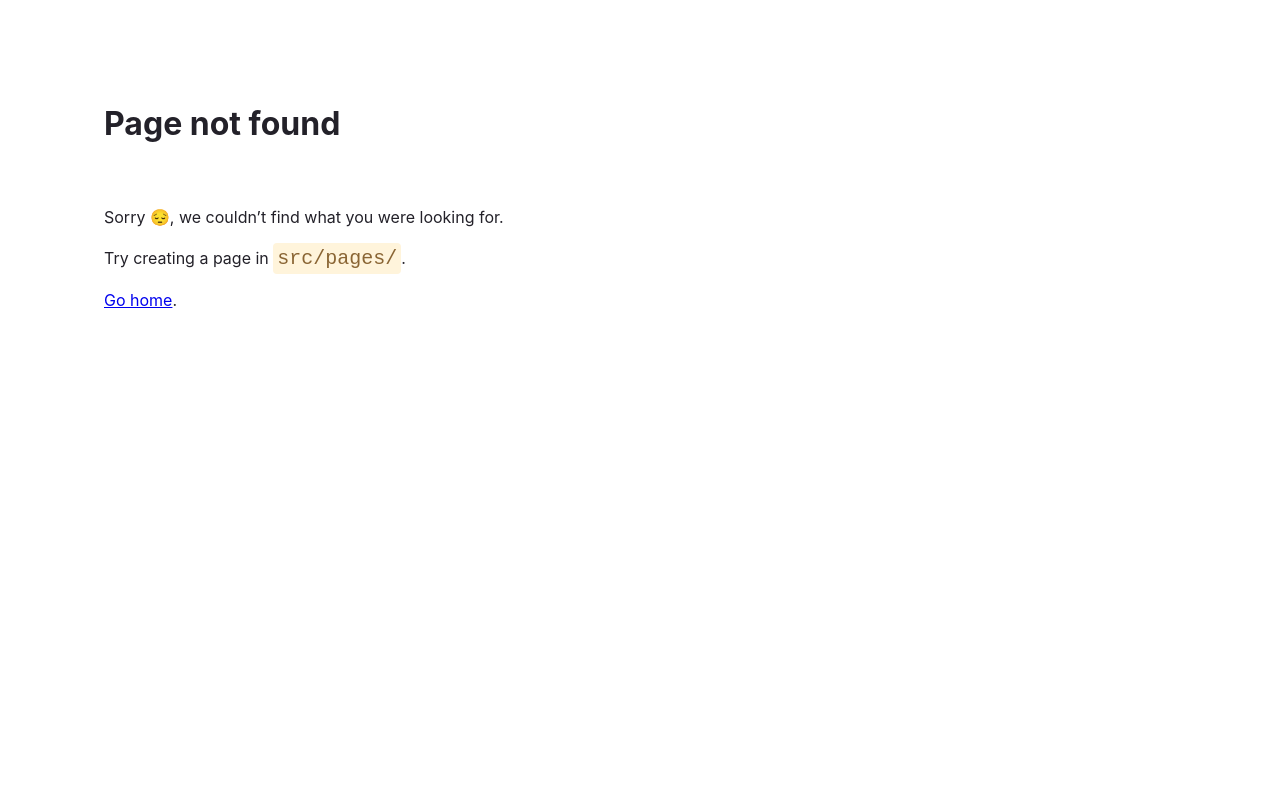
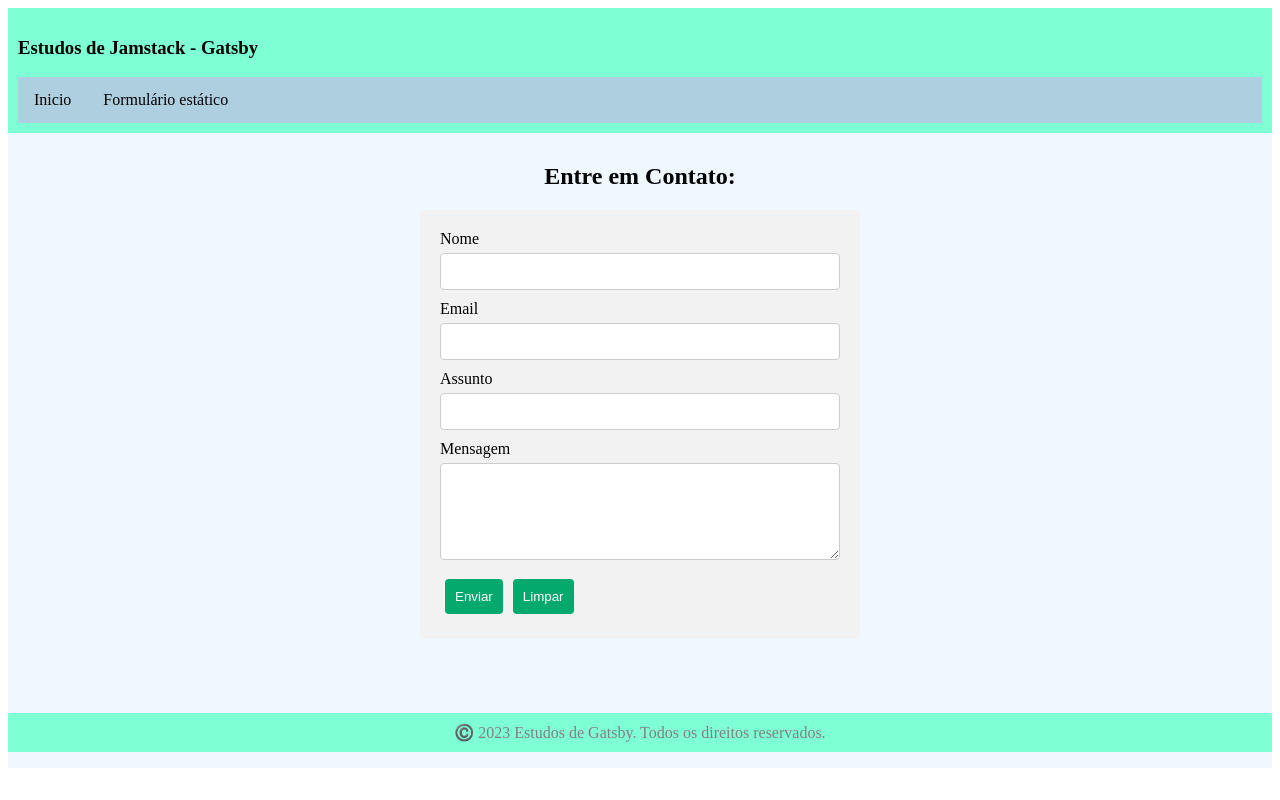
Before and after one commit to AndrePalmeiro99/Jamstack_006-estudos, a Gatsby site: page /pagina1 in a window 1280 px wide. Before the commit this address had no page. Built offline with nearby package versions, Linux system fonts and the light colour scheme; Gatsby itself is replaced by a stand-in of ours.

Commit message:
formulario estatico

```diff
--- a/src/components/layout.css
+++ b/src/components/layout.css
@@ -1,3 +1,46 @@
+input[type=text],
+input[type=email],
+select,
+textarea {
+    width: 100%;
+    padding: 10px;
+    border: 1px solid #ccc;
+    border-radius: 4px;
+    box-sizing: border-box;
+    margin-top: 5px;
+    margin-bottom: 10px;
+    resize: vertical;
+}
+
+input[type=submit],
+input[type=reset] {
+    background-color: #04AA6D;
+    color: white;
+    padding: 10px;
+    border: none;
+    border-radius: 4px;
+    cursor: pointer;
+    margin: 5px;
+}
+
+.container {
+   margin: 0 auto;
+    width: 400px;
+    border-radius: 5px;
+    background-color: #f2f2f2;
+    padding: 20px;
+}
+
+.texto {
+    text-align: center;
+}
+
+.erro {
+    color: red;
+    display: block;
+    text-align: right;
+}
+
 .layout {
     width: 100%;
     height: 95vh;
--- a/src/components/layout.js
+++ b/src/components/layout.js
@@ -10,6 +10,7 @@ export default function Layout({ children }) {
                 <h3>Estudos de Jamstack - Gatsby</h3>
                 <nav className="topnav">
                     <Link to="/">Inicio</Link>
+                    <Link to="/pagina1">Formulário estático</Link>
                 </nav>
             </div>
             <div className="main">
--- /dev/null
+++ b/src/pages/pagina1.js
@@ -0,0 +1,37 @@
+import * as React from "react"
+import Layout from "../components/layout"
+
+const Pagina1 = () => {
+  return (
+    <Layout>
+      <h2 className="texto">Entre em Contato:</h2>
+      <div className="container">
+        <form name="form_estatico" method="post" data-netlify="true" data-netlify-honeypot="bot-field">
+          <input type="hidden" name="form-name" value="form_estatico" />
+          <label>
+            Nome
+            <input type="text" name="nome" />
+          </label>
+          <label>
+            Email
+            <input type="email" name="email" />
+          </label>
+          <label>
+            Assunto
+            <input type="text" name="assunto" />
+          </label>
+          <label>
+            Mensagem
+            <textarea name="mensagem" rows="5" />
+          </label>
+          <input type="submit" value="Enviar" />
+          <input type="reset" value="Limpar" />
+        </form>
+      </div>
+    </Layout>
+  )
+}
+
+export default Pagina1
+
+export const Head = () => <title>Formulário Estático</title>
```
